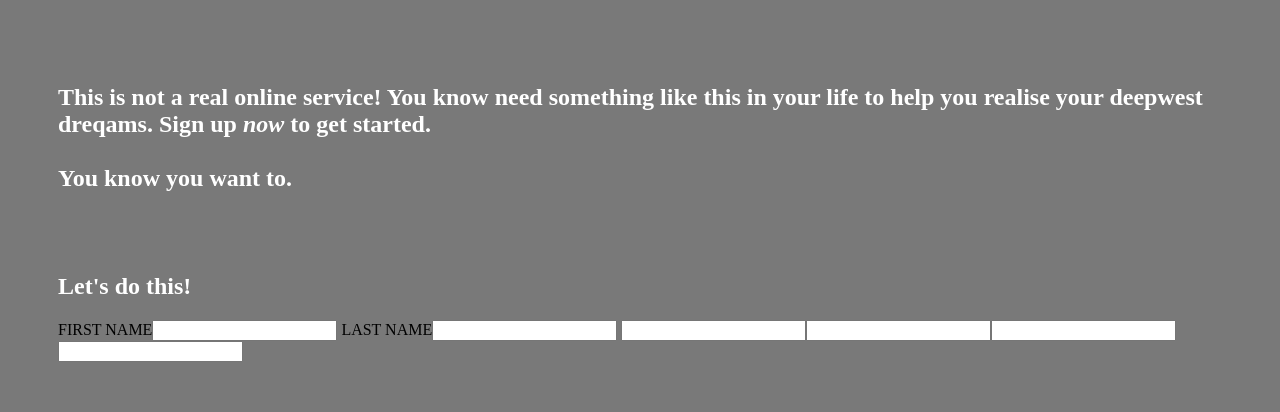
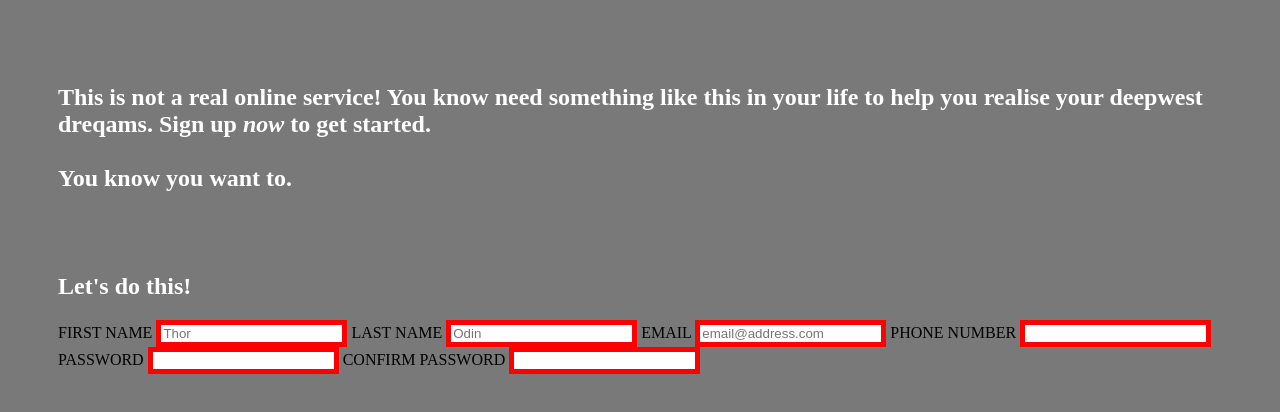
Before and after one commit to Necr0Coder/Sign-up, a plain HTML site: page index.html in a window 1280 px wide. Drawn offline with Linux system fonts and the light colour scheme.

Commit message:
added for, id, placeholder, etc for inputs

```diff
--- a/index.html
+++ b/index.html
@@ -20,16 +20,27 @@
 			<section class="form">
 				<div class="form-wrap">
 					<h1 class="text">
-						This is not a real online service! You know need something like this
-						in your life to help you realise your deepwest dreqams. Sign up
-						<i>now</i> to get started.<br /><br />You know you want to.<br /><br /><br /><br />Let's
-						do this!
+						This is not a real online service! You know need something like this in your life to help you realise your deepwest dreqams. Sign up
+						<i>now</i> to get started.<br /><br />You know you want to.<br /><br /><br /><br />Let's do this!
 					</h1>
 					<form action="example.com/test" method="post">
-						<label>FIRST NAME</label><input type="text" />
-						<label>LAST NAME</label><input type="text" />
-						<input type="email" /><input type="number" /><input
-							type="password" /><input type="password" />
+						<label>FIRST NAME</label>
+						<input required type="text" for="first_name" id="first_name" placeholder="Thor" minlength="1" />
+
+						<label>LAST NAME</label>
+						<input required type="text" for="last_name" id="last_name" placeholder="Odin" minlength="1" />
+
+						<label for="">EMAIL</label>
+						<input required type="email" for="email" id="email" placeholder="email@address.com" minlength="1" maxlength="100" />
+
+						<label for="">PHONE NUMBER</label>
+						<input required type="number" for="phone" id="phone" />
+
+						<label for="">PASSWORD</label>
+						<input required type="password" for="password" id="password" />
+
+						<label for="">CONFIRM PASSWORD</label>
+						<input required type="password" id="confirm-pw" />
 					</form>
 				</div>
 			</section>
--- a/style.css
+++ b/style.css
@@ -20,3 +20,15 @@ body {
 .text {
 	color: white;
 }
+
+input {
+	border: none;
+}
+
+input:valid {
+	border: 5px solid green;
+}
+
+input:invalid {
+	border: 5px solid red;
+}
```
